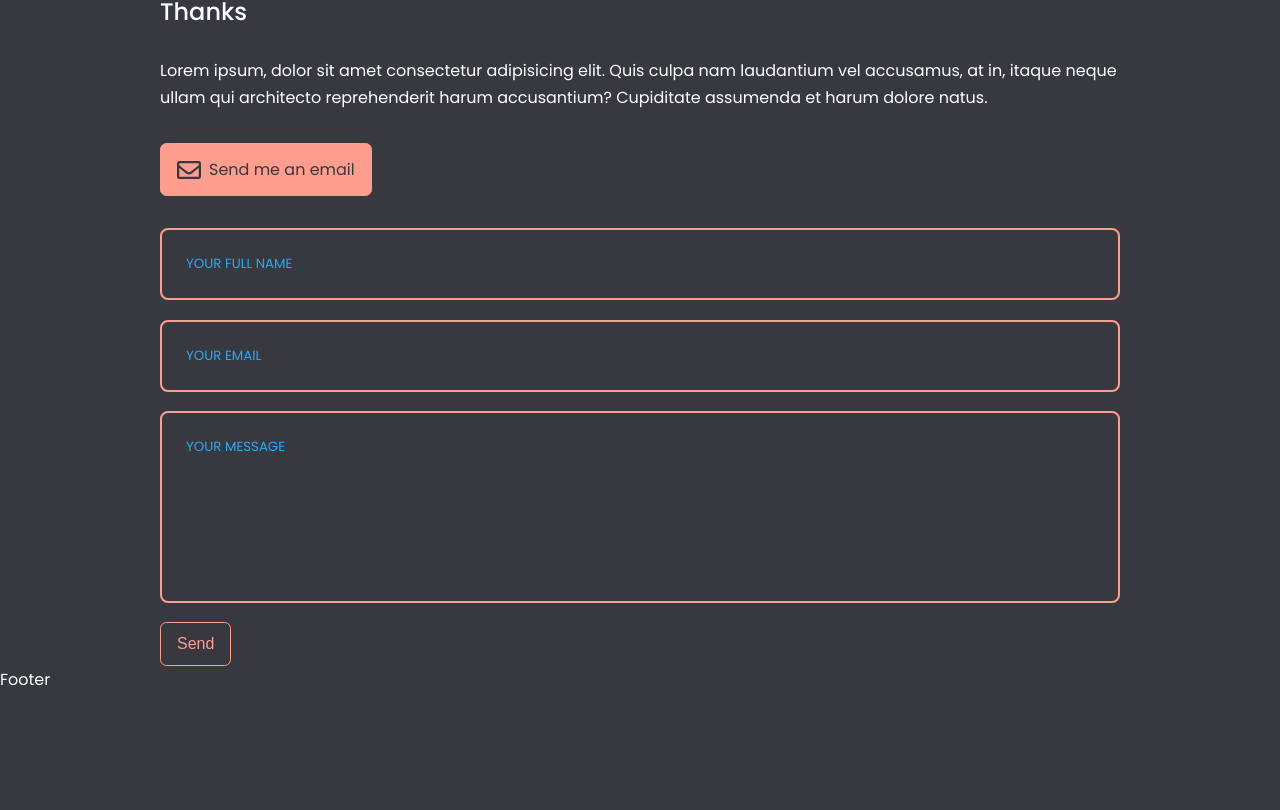
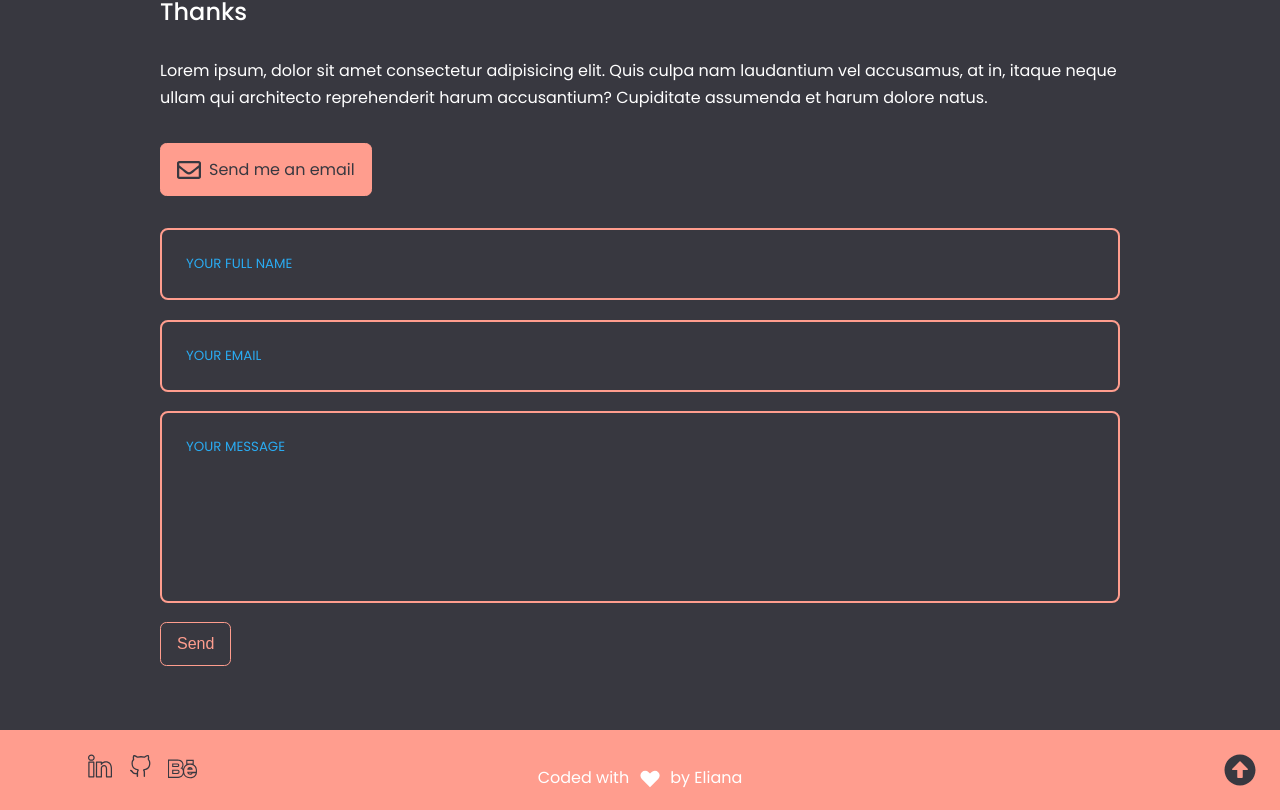
Before and after one commit to elysdominguez2/elysdominguez_cv, a React (Create React App) app: page / in a window 1280 px wide. Shown: the part 4638-5448 px from the top of the page. Before the commit the page ends 5331 px from the top, so only its background shows below. Built offline with nearby package versions, Linux system fonts and the light colour scheme; a web font is replaced by a local one.

Commit message:
Finished with Footer Section and fixed the social media in  header section

```diff
--- a/src/components/footer/Footer.jsx
+++ b/src/components/footer/Footer.jsx
@@ -1,5 +1,46 @@
 import "./footer.css";
+import { FaArrowAltCircleUp } from "react-icons/fa";
+import { HiHeart } from "react-icons/hi";
+import { SlSocialBehance } from "react-icons/sl";
+import { VscGithubAlt } from "react-icons/vsc";
+import { SlSocialLinkedin } from "react-icons/sl";
 
 export default function Footer() {
-  return <div>Footer</div>;
+  return (
+    <footer>
+      <div className="social-footer">
+        <a
+          href="https://www.linkedin.com/in/elianadominguez/"
+          target="_blank"
+          rel="noreferrer"
+        >
+          <SlSocialLinkedin />
+        </a>
+        <a
+          href="https://github.com/elysdominguez2"
+          target="_blank"
+          rel="noreferrer"
+        >
+          <VscGithubAlt />
+        </a>
+        <a
+          href="https://www.behance.net/elysdoming1ebe"
+          target="_blank"
+          rel="noreferrer"
+          className="behance"
+        >
+          <SlSocialBehance />
+        </a>
+      </div>
+
+      <p className="sign">
+        Coded with &nbsp; <HiHeart className="heart" />
+        &nbsp; by Eliana
+      </p>
+
+      <a href="#" className="footer_up">
+        <FaArrowAltCircleUp />
+      </a>
+    </footer>
+  );
 }
--- a/src/components/footer/footer.css
+++ b/src/components/footer/footer.css
@@ -0,0 +1,65 @@
+footer {
+  height: 5rem;
+  margin-top: 4rem;
+  display: grid;
+  grid-template-columns: repeat(3, 1fr);
+  background: var(--color-primary);
+}
+
+.social-footer {
+  display: flex;
+  align-items: center;
+  margin-left: 5rem;
+}
+
+.social-footer a {
+  margin: 0.5rem;
+  color: var(--color-bg);
+  font-size: 1.5rem;
+  align-items: center;
+}
+.social-footer .behance {
+  font-size: 1.8rem;
+  margin-top: 1rem;
+}
+
+.sign {
+  display: flex;
+  align-items: center;
+  justify-content: center;
+  padding-top: 1rem;
+}
+.heart {
+  font-size: 1.5rem;
+  transition: var(--transition);
+}
+.heart:hover {
+  color: red;
+  font-size: 2rem;
+}
+
+.footer_up {
+  color: var(--color-bg);
+  display: flex;
+  justify-content: end;
+  margin: 1.5rem;
+  font-size: 2rem;
+}
+
+/* SMALL DEVICES - MEDIA QUERIES */
+
+@media screen and (max-width: 600px) {
+  footer {
+    grid-template-columns: 1fr;
+  }
+  .social-footer {
+    display: none;
+  }
+  .heart {
+    color: red;
+  }
+
+  .footer_up {
+    display: none;
+  }
+}
--- a/src/components/header/Header.jsx
+++ b/src/components/header/Header.jsx
@@ -1,7 +1,6 @@
 import CTA from "./CTA";
-import ME from "../../images/PhotoCV.png";
 import "./header.css";
-import HeaderSocial from "./HeaderSocial";
+import SocialMedia from "./SocialMedia";
 import "./header.css";
 
 export default function Header() {
@@ -24,7 +23,7 @@ export default function Header() {
           <div className="me">{/* <img src={ME} alt="me" /> */}</div>
 
           <CTA />
-          <HeaderSocial />
+          <SocialMedia className="header_social" />
         </div>
         <a href="#contact" className="scroll_down">
           Scroll Down
--- a/src/components/header/HeaderSocial.jsx
+++ b/src/components/header/SocialMedia.jsx
@@ -2,9 +2,9 @@ import { SlSocialBehance } from "react-icons/sl";
 import { VscGithubAlt } from "react-icons/vsc";
 import { SlSocialLinkedin } from "react-icons/sl";
 
-export default function HeaderSocial() {
+export default function SocialMedia() {
   return (
-    <div className="header_social">
+    <div className="social">
       <a
         href="https://www.linkedin.com/in/elianadominguez/"
         target="_blank"
--- a/src/components/header/header.css
+++ b/src/components/header/header.css
@@ -202,7 +202,7 @@ header {
 
 /* HEADER SOCIAL */
 
-.header_social {
+.social {
   display: flex;
   flex-direction: column;
   font-size: 1.5rem;
@@ -213,7 +213,7 @@ header {
   bottom: 3rem;
 }
 
-.header_social::after {
+.social::after {
   content: "";
   width: 1px;
   height: 2rem;
--- a/src/components/nav/nav.css
+++ b/src/components/nav/nav.css
@@ -7,7 +7,7 @@ nav {
   position: fixed;
   left: 50%;
   transform: translateX(-50%);
-  bottom: 2rem;
+  bottom: 3rem;
   display: flex;
   gap: 0.8rem;
   border-radius: 3rem;
```
